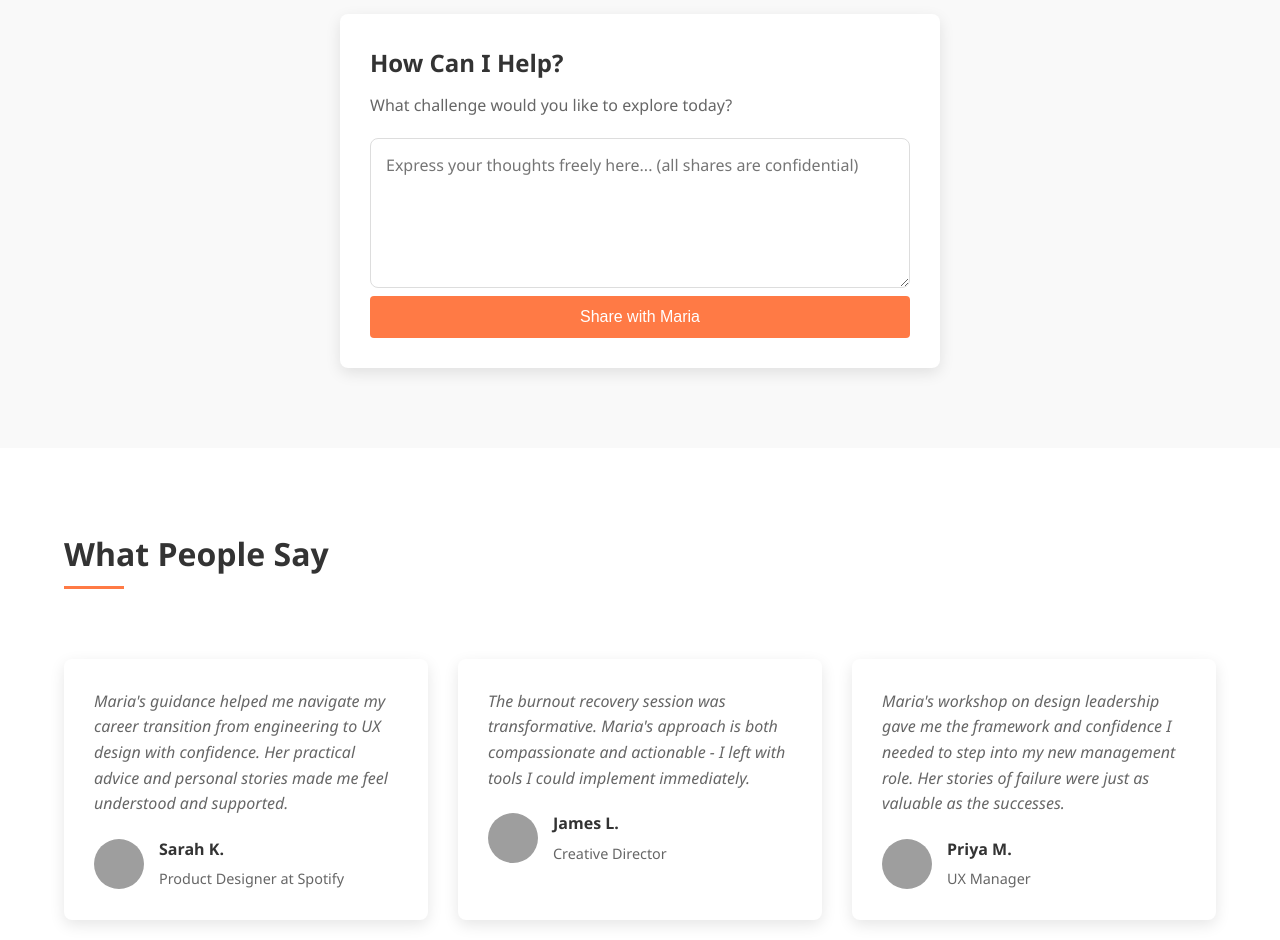
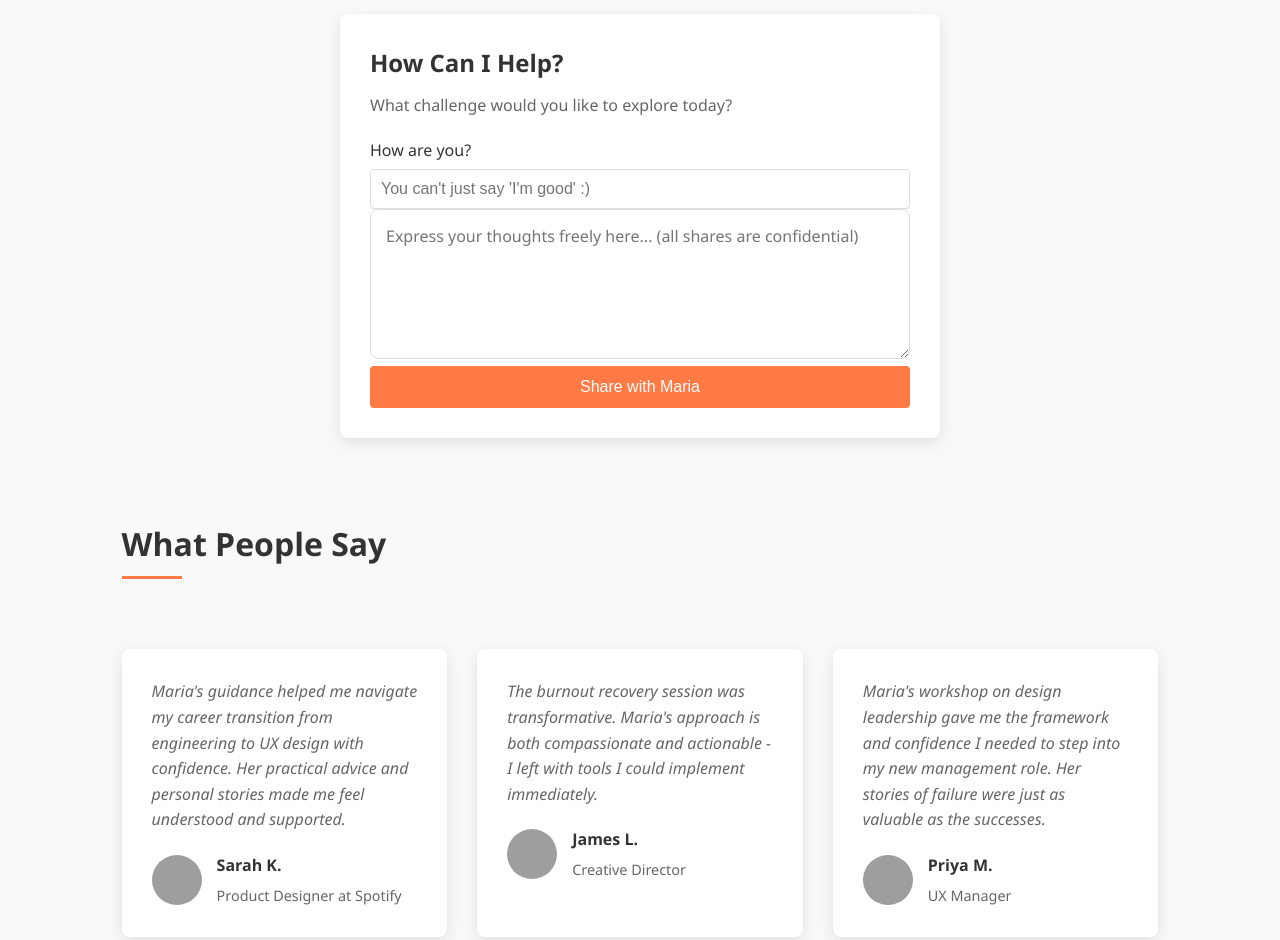
Before and after one commit to fareedsho/Meetyoursteps, a plain HTML site: page Marialight.html in a window 1280 px wide. Shown: the part 4460-5400 px from the top of the page. Drawn offline with Linux system fonts and the light colour scheme; grey boxes are pictures that could not be loaded.

Commit message:
Update Marialight.html

```diff
--- a/Marialight.html
+++ b/Marialight.html
@@ -81,7 +81,14 @@
         .main-nav a:hover {
             color: var(--primary);
         }
-
+        .mood-check {
+    width: 100%;
+    padding: 10px;
+    margin-top: 5px; /* Space after label */
+    border: 1px solid #ddd;
+    border-radius: 4px;
+    font-size: 16px;
+}
         .main-nav a::after {
             content: '';
             position: absolute;
@@ -1096,13 +1103,31 @@
     <p class="form-subtitle">What challenge would you like to explore today?</p>
 
     <form class="request-form">
+        <!-- How are you? Section -->
         <div class="form-group">
-                    <textarea id="message" placeholder="Express your thoughts freely here... (all shares are confidential)" rows="5"></textarea>
+            <label for="how-are-you">How are you?</label>
+            <input
+                type="text"
+                id="how-are-you"
+                name="how-are-you"
+                placeholder="You can't just say 'I'm good' :)"
+                class="mood-check"
+            />
         </div>
+
+        <!-- Main Message Box -->
+        <div class="form-group">
+            <textarea
+                id="message"
+                name="message"
+                placeholder="Express your thoughts freely here... (all shares are confidential)"
+                rows="5"
+            ></textarea>
+        </div>
+
         <button type="submit" class="primary-btn" style="width: 100%;">Share with Maria</button>
     </form>
 </div>
-    </section>
 
     <!-- Testimonials -->
     <section class="profile-section">
```
Lines whose indentation alone changed are shown as unchanged.
